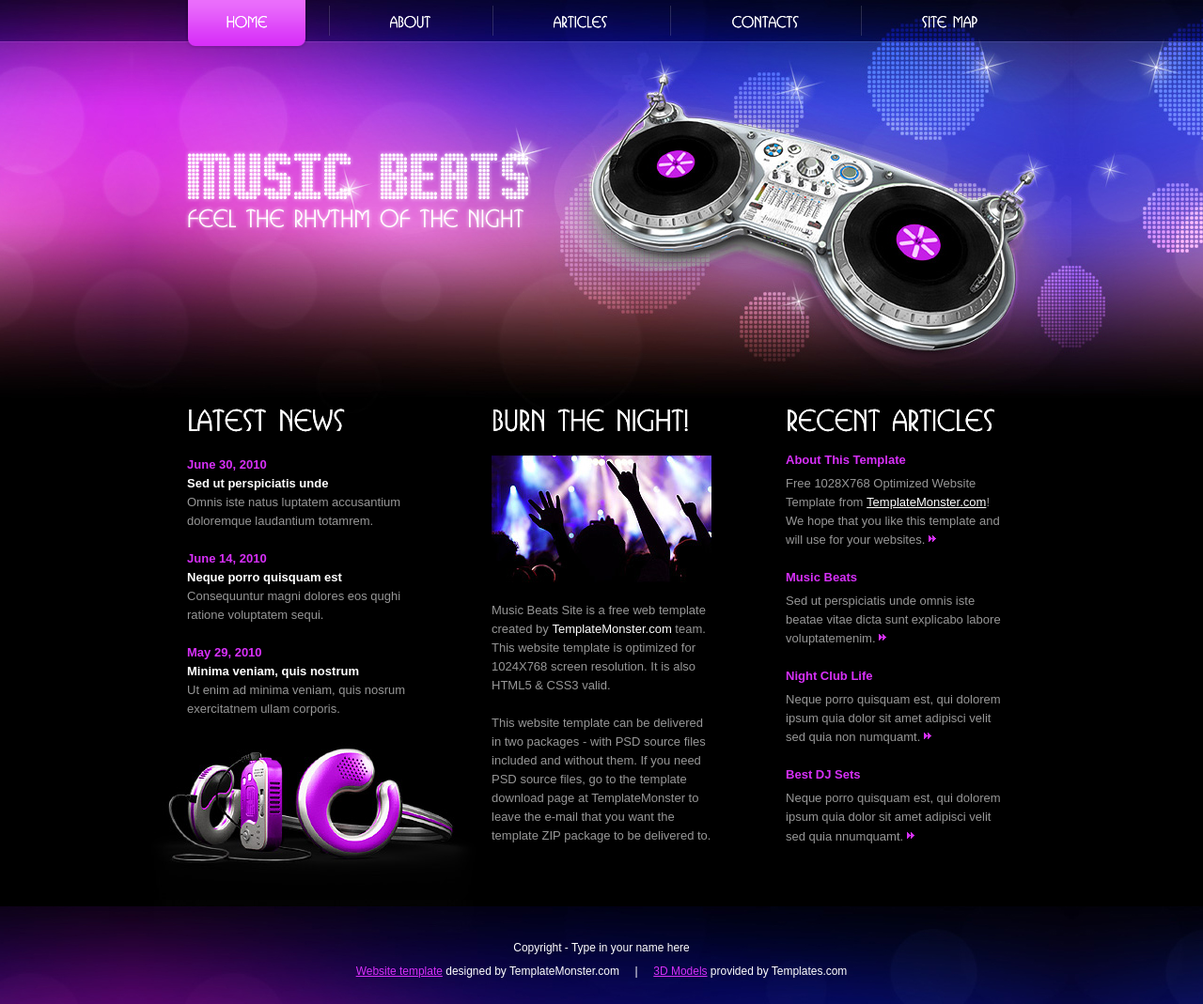
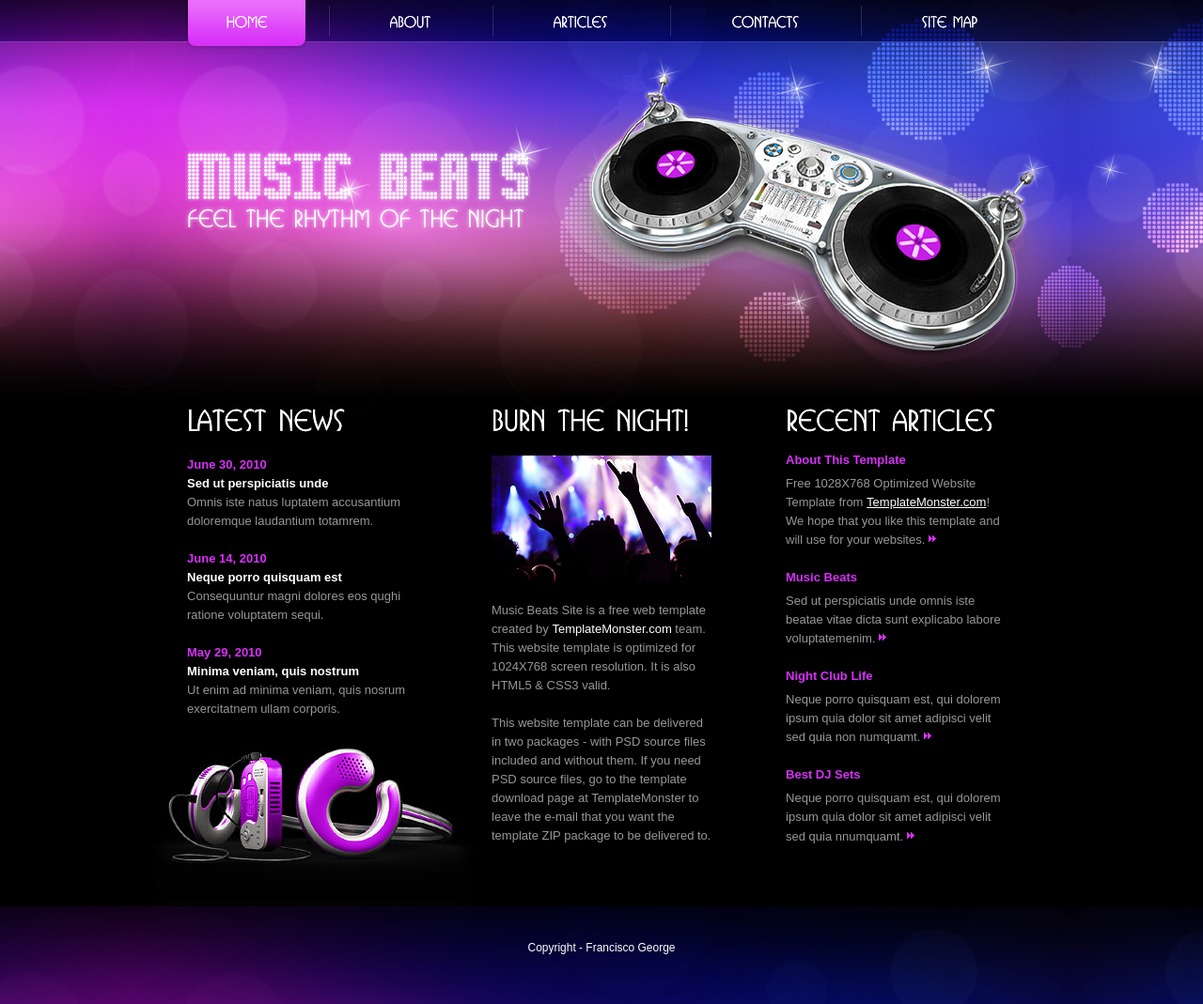
Before and after one commit to alvesgeorge/cursodio, a plain HTML site: page web/site/index.html in a window 1280 px wide. Shown: the whole page at 94% size. Drawn offline with Linux system fonts and the light colour scheme.

Commit message:
Publicando Curso

```diff
--- a/web/site/index.html
+++ b/web/site/index.html
@@ -81,8 +81,8 @@
 <footer>
    <div class="container">
       <div class="cont-bot"></div>
-      <div class="inside"> Copyright - Type in your name here<br>
-         <a rel="nofollow" href="http://www.templatemonster.com" class="new_window">Website template</a> designed by TemplateMonster.com  &nbsp; &nbsp;  |   &nbsp; &nbsp; <a href="http://www.templates.com/product/3d-models/" class="new_window">3D Models</a> provided by Templates.com </div>
+      <div class="inside"> Copyright - Francisco George<br>
+
    </div>
 </footer>
 <script type="text/javascript"> Cufon.now(); </script>
```
Also changed, not shown: 1 other file.
